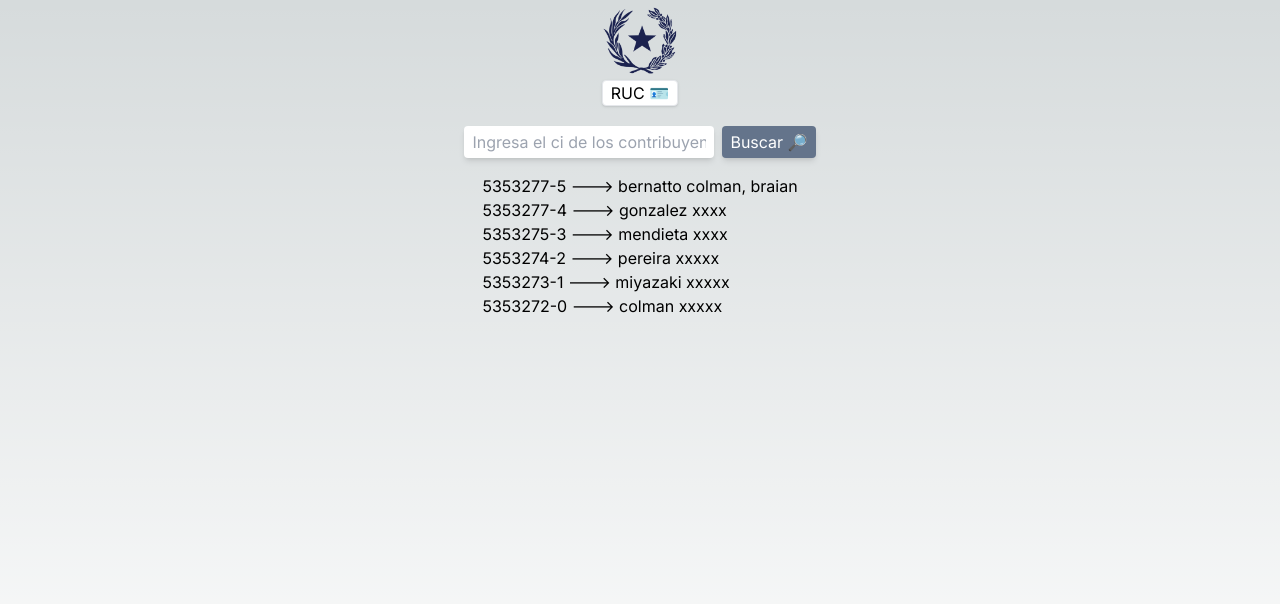
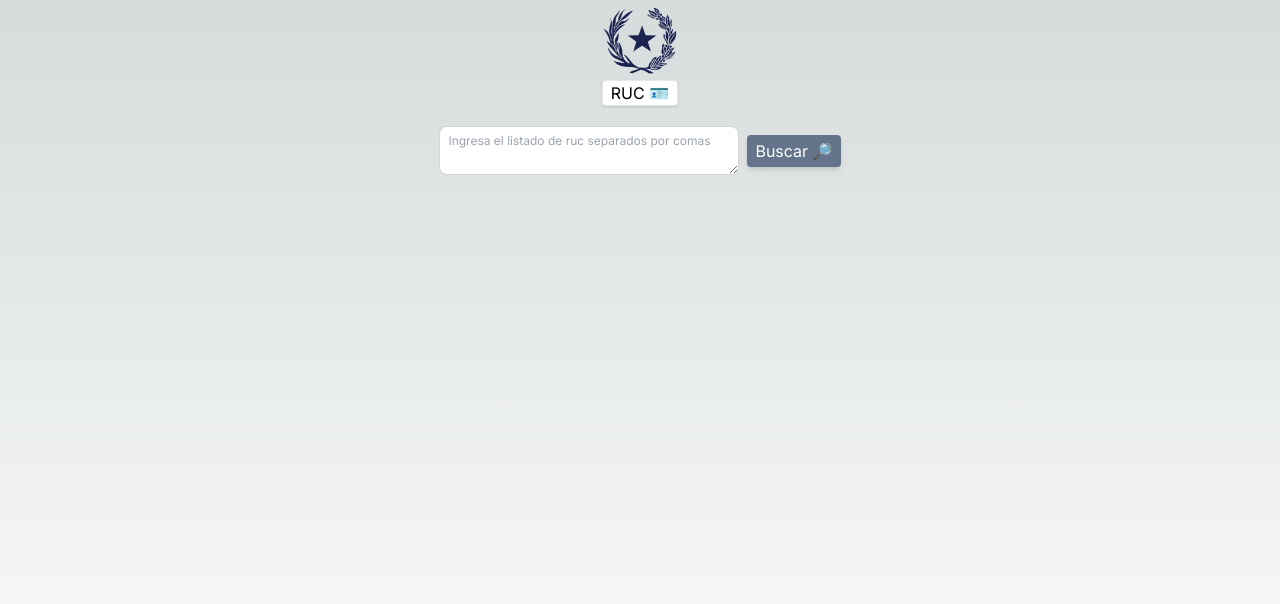
Before and after one commit to braian-bernatto/ruc-py, a Next.js app: page / in a window 1280 px wide. Shown: the top 604 px of the page. Built offline with nearby package versions, Linux system fonts and the light colour scheme.

Commit message:
table and searching working

```diff
--- a/app/page.tsx
+++ b/app/page.tsx
@@ -1,7 +1,8 @@
 'use client'
 
+import RucList from '@/components/RucList'
 import SearchInput from '@/components/SearchInput'
-import { Ruc } from '@/types'
+import { Ruc, Search } from '@/types'
 import Image from 'next/image'
 import { useState } from 'react'
 
@@ -15,10 +16,11 @@ export const listadoRuc: Ruc[] = [
 ]
 
 export default function Home() {
-  const [listadoFiltrado, setListadoFiltrado] = useState(listadoRuc)
+  const [listadoFiltrado, setListadoFiltrado] = useState<Ruc[]>([])
+  const [mensaje, setMensaje] = useState<string>('')
 
   return (
-    <main className='flex min-h-screen flex-col items-center px-24'>
+    <main className='flex min-h-screen flex-col items-center px-5 sm:px-24'>
       <Image
         src='/escudo1.png'
         width={80}
@@ -28,16 +30,12 @@ export default function Home() {
       <h1 className='border shadow rounded px-2 bg-white mb-5 text-center'>
         RUC 🪪
       </h1>
-      <SearchInput setListado={setListadoFiltrado} />
+      <SearchInput setMensaje={setMensaje} setListado={setListadoFiltrado} />
       {listadoFiltrado.length > 0 ? (
-        <ul>
-          {listadoFiltrado.map((item, idx) => (
-            <li key={idx}>{`${item.ci}-${item.dv} ---> ${item.name}`}</li>
-          ))}
-        </ul>
+        <RucList listado={listadoFiltrado} />
       ) : (
         <span className='animate-pulse'>
-          No se encontraron coincidencias...
+          {mensaje.length > 0 ? mensaje : ''}
         </span>
       )}
     </main>
--- /dev/null
+++ b/components/RucList.tsx
@@ -0,0 +1,32 @@
+import { Ruc } from '@/types'
+import React from 'react'
+
+interface Props {
+  listado: Ruc[]
+}
+
+const RucList: React.FC<Props> = ({ listado }) => {
+  return (
+    <div className='overflow-x-auto bg-white rounded shadow max-w-2xl w-full'>
+      <table className='table table-zebra'>
+        {/* head */}
+        <thead>
+          <tr className='shadow'>
+            <th>RUC</th>
+            <th>Razón Social</th>
+          </tr>
+        </thead>
+        <tbody>
+          {listado.map((dato, idx) => (
+            <tr key={idx}>
+              <td>{`${dato.ci}-${dato.dv}`}</td>
+              <td>{dato.name}</td>
+            </tr>
+          ))}
+        </tbody>
+      </table>
+    </div>
+  )
+}
+
+export default RucList
--- a/components/SearchInput.tsx
+++ b/components/SearchInput.tsx
@@ -3,37 +3,80 @@ import { Ruc, Search } from '@/types'
 import React, { useState } from 'react'
 
 interface Props {
+  setMensaje: (dato: string) => void
   setListado: (datos: Ruc[]) => void
 }
 
-const SearchInput: React.FC<Props> = ({ setListado }) => {
+const SearchInput: React.FC<Props> = ({ setMensaje, setListado }) => {
   const [buscar, setBuscar] = useState<Search>('')
+  const [multiple, setMultiple] = useState<boolean>(false)
 
-  const handleInputChange = (e: React.ChangeEvent<HTMLInputElement>) => {
+  const handleInputChange = (e: React.ChangeEvent<HTMLTextAreaElement>) => {
     setBuscar(e.currentTarget.value)
+    if (e.currentTarget.value.includes(',')) {
+      setMultiple(true)
+    } else {
+      setMultiple(false)
+    }
   }
 
-  const handleSubmit = (e: React.FormEvent<HTMLFormElement>) => {
+  const handleEnter = (e: React.KeyboardEvent<HTMLTextAreaElement>) => {
+    if (e.key === 'Enter' && e.shiftKey == false) {
+      handleSubmit(e)
+    }
+  }
+
+  const handleSubmit = (
+    e:
+      | React.FormEvent<HTMLFormElement>
+      | React.KeyboardEvent<HTMLTextAreaElement>
+  ) => {
     e.preventDefault()
+
+    const parametro = multiple
+      ? buscar.toString().replace(/\s/g, '').split(',')
+      : buscar.toString().replace(/\s/g, '')
+
     const newListado = listadoRuc.filter(ruc => {
       const fullText = `${ruc.ci}-${ruc.dv} ${ruc.name} ${ruc.ci}`
-      return fullText.toString().includes(buscar.toString())
+      let exists = false
+
+      if (Array.isArray(parametro)) {
+        parametro.forEach(element => {
+          if (element === '') return
+          if (fullText.toString().includes(element)) exists = true
+        })
+
+        return exists
+      }
+
+      return fullText.toString().includes(parametro.toString())
     })
+
+    if (newListado.length < 1) {
+      setMensaje('No se encontraron coincidencias...')
+      setTimeout(() => {
+        setMensaje('')
+      }, 5000)
+    }
     setListado(newListado)
   }
 
   return (
-    <form onSubmit={handleSubmit} className='flex gap-2 mb-4'>
-      <input
-        className='rounded px-2 shadow-md'
-        type='text'
-        placeholder='Ingresa el ci de los contribuyentes'
-        name='listado'
+    <form
+      onSubmit={handleSubmit}
+      className='flex flex-wrap items-center justify-center gap-2 mb-4 w-full'
+    >
+      <textarea
+        className='textarea textarea-xs textarea-bordered s:w-full w-[300px]'
+        placeholder='Ingresa el listado de ruc separados por comas'
+        onChange={e => handleInputChange(e)}
         value={buscar}
-        onChange={e => handleInputChange(e)}
-      />
+        onKeyDown={handleEnter}
+      ></textarea>
+
       <button
-        className={`bg-slate-500 text-white rounded shadow-md px-2 py-1`}
+        className={`bg-slate-500 text-white rounded shadow-md px-2 py-1 flex-none`}
         type='submit'
       >
         Buscar{' '}
--- a/package.json
+++ b/package.json
@@ -19,5 +19,8 @@
     "react-dom": "18.2.0",
     "tailwindcss": "3.3.2",
     "typescript": "5.1.6"
+  },
+  "devDependencies": {
+    "daisyui": "^3.1.9"
   }
 }
--- a/tailwind.config.js
+++ b/tailwind.config.js
@@ -3,16 +3,16 @@ module.exports = {
   content: [
     './pages/**/*.{js,ts,jsx,tsx,mdx}',
     './components/**/*.{js,ts,jsx,tsx,mdx}',
-    './app/**/*.{js,ts,jsx,tsx,mdx}',
+    './app/**/*.{js,ts,jsx,tsx,mdx}'
   ],
   theme: {
     extend: {
       backgroundImage: {
         'gradient-radial': 'radial-gradient(var(--tw-gradient-stops))',
         'gradient-conic':
-          'conic-gradient(from 180deg at 50% 50%, var(--tw-gradient-stops))',
-      },
-    },
+          'conic-gradient(from 180deg at 50% 50%, var(--tw-gradient-stops))'
+      }
+    }
   },
-  plugins: [],
+  plugins: [require('daisyui')]
 }
```
Also changed, not shown: 1 other file (tests, documents, lock files or other folders).
